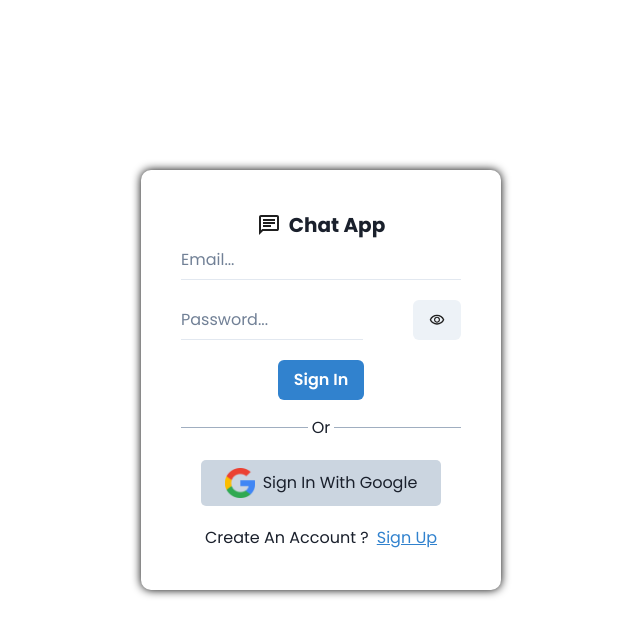
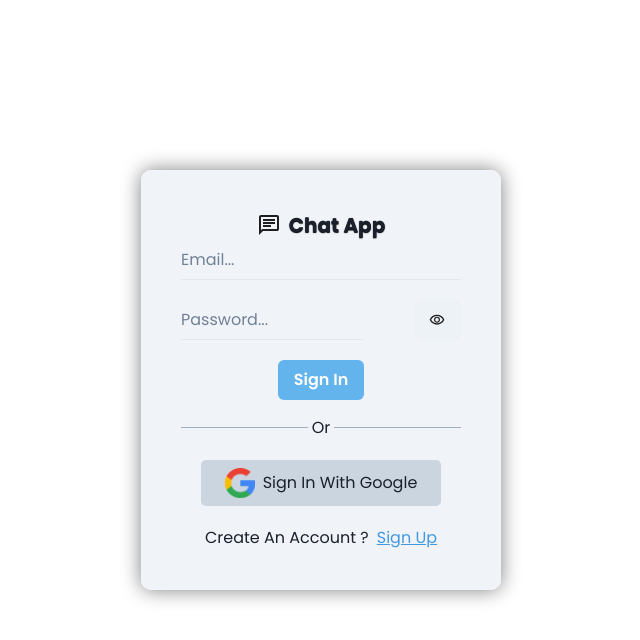
Before and after one commit to mohammad-ebadi/Realtime-Chat-App, a React (Vite) app: page / in a window 1280 px wide. Shown: the top 640 px of the page, without its empty margins (319-959 px from the left). Built offline with nearby package versions, Linux system fonts and the light colour scheme.

Commit message:
Modify some files

```diff
--- a/src/App.jsx
+++ b/src/App.jsx
@@ -1,4 +1,3 @@
-import { Box, Container, Flex, VStack } from "@chakra-ui/react";
 import React from "react";
 import { Route, Routes } from "react-router-dom";
 import Home from "./pages/home/Home";
--- a/src/components/authForm/AuthForm.jsx
+++ b/src/components/authForm/AuthForm.jsx
@@ -19,7 +19,7 @@ function AuthForm() {
 
   return (
     <Container
-      boxShadow={"0px 0px 10px black"}
+      boxShadow={"0px 0px 20px gray"}
       borderRadius={10}
       maxW={"360px"}
       justifyContent={"center"}
@@ -27,10 +27,11 @@ function AuthForm() {
       textAlign={"center"}
       p={10}
       mb={10}
+      bg={"rgba(237,242,247 , 0.8)"}
     >
       <Flex justifyContent={"center"} alignItems={"center"} gap={2}>
         <Logo></Logo>
-        <Text fontSize={20} fontWeight={"bold"}>
+        <Text fontSize={20} fontWeight={"bold"} textShadow={"0px 1px 1px black"}>
           Chat App
         </Text>
       </Flex>
@@ -55,11 +56,11 @@ function AuthForm() {
         <Text
           cursor={"pointer"}
           textDecoration={"underline"}
-          color={"blue.500"}
+          color={"blue.400"}
           onClick={() => {
             setSignIn(!signIn);
           }}
-          _hover={{ color: "blue.300" }}
+          _hover={{ color: "blue.700" }}
           transition={"0.3s ease"}
         >
           {signIn ? "Sign Up" : "Sign In"}
--- a/src/components/authForm/SignIn.jsx
+++ b/src/components/authForm/SignIn.jsx
@@ -52,7 +52,7 @@ function SignIn() {
           </Button>
         </Flex>
 
-        <Button bg={"blue.500"} color={"white"}>
+        <Button bg={"blue.300"} color={"white"} _hover={{bg:"blue.600"}}>
           Sign In
         </Button>
       </VStack>
--- a/src/components/authForm/SignUp.jsx
+++ b/src/components/authForm/SignUp.jsx
@@ -69,7 +69,7 @@ function SignUp() {
           </Button>
         </Flex>
 
-        <Button bg={"blue.500"} color={"white"} type="submit">
+        <Button bg={"blue.300"} color={"white"} _hover={{bg:"blue.600"}} type="submit">
           Sign Up
         </Button>
       </VStack>
--- a/src/main.jsx
+++ b/src/main.jsx
@@ -2,12 +2,18 @@ import { StrictMode } from "react";
 import { createRoot } from "react-dom/client";
 import App from "./App.jsx";
 import { BrowserRouter } from "react-router-dom";
-import { ChakraProvider } from "@chakra-ui/react";
+import { ChakraProvider, extendTheme } from "@chakra-ui/react";
 
+const customTheme = extendTheme({
+  config:{
+    initialColorMode:"light",
+    useSystemColorMode:false,
+  },
+});
 createRoot(document.getElementById("root")).render(
   <StrictMode>
     <BrowserRouter>
-      <ChakraProvider>
+      <ChakraProvider theme={customTheme}>
         <App />
       </ChakraProvider>
     </BrowserRouter>
```
Also changed, not shown: src/components/authForm/GoogleAuth.jsx (+2 -2 lines).
